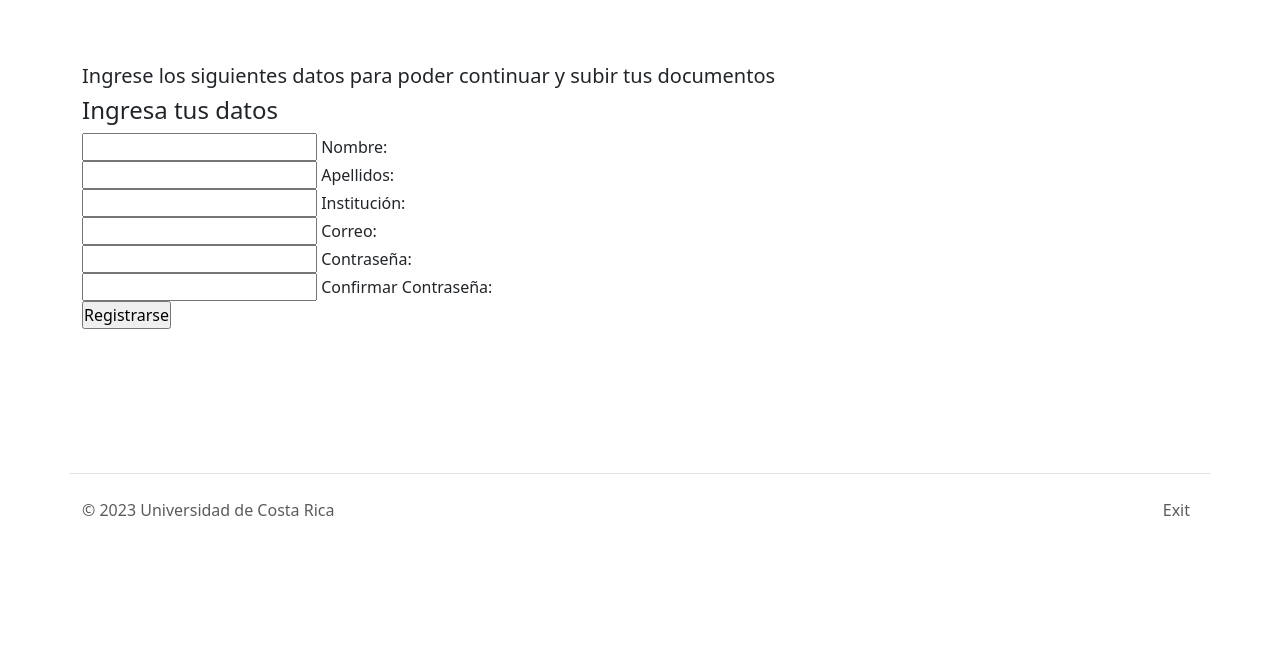
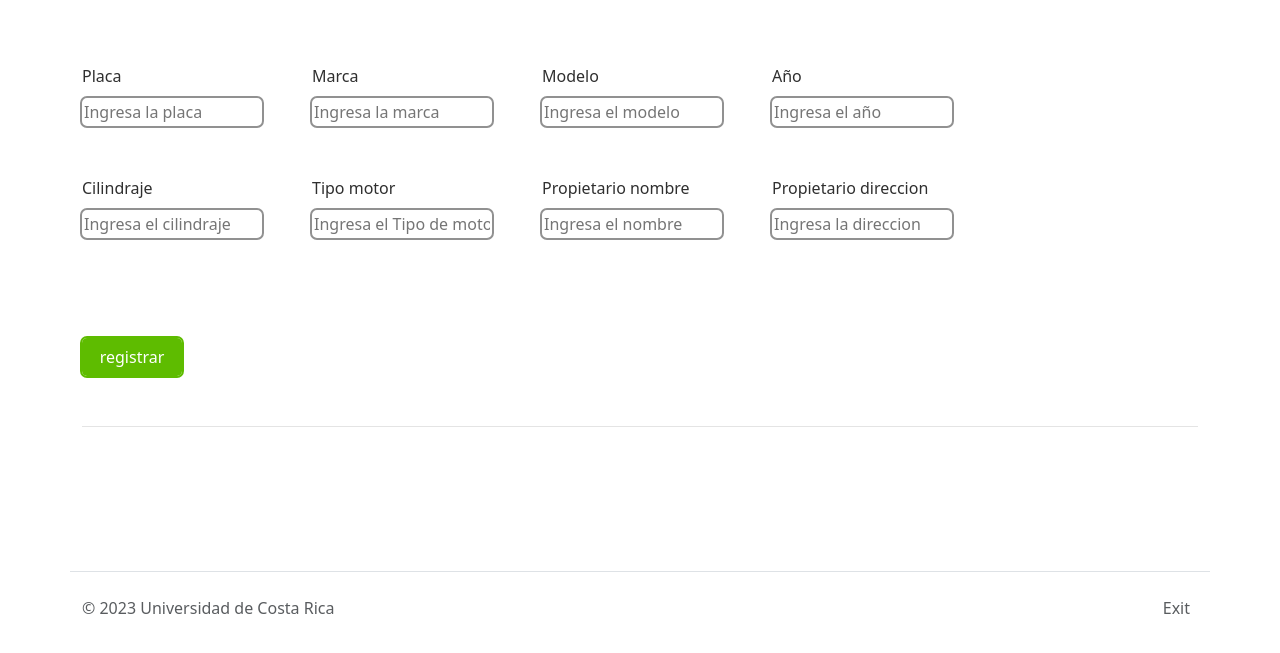
Before and after one commit to Alejandrovc6467/ProyectoBD, a PHP site: the page made by index.php in a window 1280 px wide. Shown: the part 56-709 px from the top of the page. Run offline with PHP 8.4, Linux system fonts and the light colour scheme; some libraries are stand-ins or nearby versions.

Commit message:
form listo

```diff
--- a/controller/IndexController.php
+++ b/controller/IndexController.php
@@ -23,7 +23,8 @@ class IndexController
     //inicio proyecto bd
 
 
-    public function InsertarMotocicleta()
+
+    public function no()
     {
         require 'model/userModel.php';
         $userModel = new userModel();
@@ -38,6 +39,31 @@ class IndexController
         $propietario_direccion = 'Calle Principal #235';
 
         $resultado = $userModel->InsertarMotocicleta($placa, $marca, $modelo, $anio, $cilindraje, $tipomotor, $propietario_nombre, $propietario_direccion);
+
+        header('Content-Type: application/json');
+        echo json_encode($resultado);
+        exit;
+    }
+
+
+    public function InsertarMotocicleta()
+    {
+        require 'model/userModel.php';
+        $userModel = new userModel();
+
+
+        $resultado = $userModel->InsertarMotocicleta(
+            $_POST['placa'],
+            $_POST['marca'],
+            $_POST['modelo'],
+            $_POST['anio'],
+            $_POST['cilindraje'],
+            $_POST['tipomotor'],
+            $_POST['propietario_nombre'],
+            $_POST['propietario_direccion']
+
+
+        );
 
         header('Content-Type: application/json');
         echo json_encode($resultado);
--- a/public/css/home.css
+++ b/public/css/home.css
@@ -1,3 +1,100 @@
 .home{
     margin: 120px 0;
 }
+
+
+
+
+/*nuevo del proyecto viejo*/
+
+.formulario{
+    width: 100%;
+    padding-bottom: 50px;
+    border-bottom: 1px solid rgb(228, 228, 228);
+}
+
+
+.componentesFormulario{
+
+    display: -ms-flexbox;
+    display: -webkit-flex;
+    display: flex;
+    -webkit-flex-direction: row;
+    -ms-flex-direction: row;
+    flex-direction: row;
+    -webkit-flex-wrap: wrap;
+    -ms-flex-wrap: wrap;
+    flex-wrap: wrap;
+    -webkit-justify-content: flex-start;
+    -ms-flex-pack: start;
+    justify-content: flex-start;
+    -webkit-align-content: flex-start;
+    -ms-flex-line-pack: start;
+    align-content: flex-start;
+    -webkit-align-items: flex-start;
+    -ms-flex-align: start;
+    align-items: flex-start;
+
+    margin-bottom: 25px;
+}
+
+.componentesFormulario label{
+    margin-bottom: 10px;
+    color: rgb(47, 47, 47);
+}
+
+
+
+
+
+
+form p {
+    margin-right: 50px;
+     margin-bottom: 50px;
+}
+
+
+
+input{
+    border-radius: 5px;
+    margin-top: 7px;
+    border-color: transparent;
+    outline: 2px solid #919191;
+    width: 180px;
+}
+
+input:hover{
+    box-shadow: 0 0 10px 0 rgba(53, 99, 144, 0.39), 0 0 10px 4px rgba(121, 121, 121, 0.455);
+}
+
+
+
+
+.botonRegistrar{
+    background-color: rgb(94, 188, 0);/**/
+    outline: 2px solid rgb(94, 188, 0);
+    color: rgb(255, 255, 255);
+    border-radius: 5px;
+    padding: 5px 10px 5px 10px;
+    border-color: transparent;
+    margin-top: 25px;
+    margin-right: 50px;
+    width: 100px;
+}
+
+
+
+@media all and (max-width:530px){
+
+    form{
+        flex-direction: column;
+    }
+
+    input{
+       margin-bottom: 10px;
+    }
+    form p {
+        margin-bottom: 20px;
+    }
+
+}
--- a/public/header.php
+++ b/public/header.php
@@ -13,7 +13,7 @@
 	<link rel="stylesheet" href="public/css/base.css?323"/>
 	<link rel="stylesheet" href="public/css/bienvenida.css?1"/>
 	<link rel="stylesheet" href="public/css/head.css?54">
-	<link rel="stylesheet" href="public/css/home.css?5">
+	<link rel="stylesheet" href="public/css/home.css?778">
 
 
 	<!--Fonts-->
--- a/view/home.php
+++ b/view/home.php
@@ -22,61 +22,67 @@ include('public/menu.php');
 <div class="home container"  data-aos="fade-right" data-aos-duration="1500">
 
 
-
-<div class="registrarse">
+  <div class="formulario">
 
 
-<h5>Ingrese los siguientes datos para poder continuar y subir tus documentos</h5>
+    <form id="registarMotocicleta">
 
-<div class="registrarse_form">
+      <div class="componentesFormulario">
 
-  <h4>Ingresa tus datos</h4>
+        <p>
+          <label>Placa</label><br>
+          <input type="text"  name="placa" id="placa" placeholder="Ingresa la placa"  autocomplete required >
+        </p>
 
-  <form id="registarMotocicleta">
+        <p>
+          <label>Marca</label><br>
+          <input type="text"  name="marca" id="marca" placeholder="Ingresa la marca"  autocomplete required >
+        </p>
 
-    <div class="txt_field_registrarse">
-      <input type="text" name="nombre" id="nombre">
-      <span></span>
-      <label>Nombre:</label>
-    </div>
+        <p>
+          <label>Modelo</label><br>
+          <input type="text"  name="modelo" id="modelo" placeholder="Ingresa el modelo"  autocomplete required >
+        </p>
 
-    <div class="txt_field_registrarse">
-      <input type="text" name="apellidos" id="apellidos">
-      <span></span>
-      <label>Apellidos:</label>
-    </div>
 
-    <div class="txt_field_registrarse">
-      <input type="text" name="institucion" id="institucion">
-      <span></span>
-      <label>Institución:</label>
-    </div>
+        <p>
+          <label>Año</label><br>
+          <input type="text"  name="anio" id="anio" placeholder="Ingresa el año"  autocomplete required >
+        </p>
 
-    <div class="txt_field_registrarse">
-      <input type="email" name="reply_to" id="reply_to">
-      <span></span>
-      <label>Correo:</label>
-    </div>
+        <p>
+          <label>Cilindraje</label><br>
+          <input type="text"  name="cilindraje" id="cilindraje" placeholder="Ingresa el cilindraje"  autocomplete required >
+        </p>
 
-    <div class="txt_field_registrarse">
-      <input type="password" id="password">
-      <span></span>
-      <label>Contraseña:</label>
-    </div>
+        <p>
+          <label>Tipo motor</label><br>
+          <input type="text"  name="tipomotor" id="tipomotor" placeholder="Ingresa el Tipo de motor"  autocomplete required >
+        </p>
 
-    <div class="txt_field_registrarse">
-      <input name="password" id="confirm_password" type="password">
-      <span></span>
-      <label>Confirmar Contraseña:</label>
-    </div>
+        <p>
+          <label>Propietario nombre</label><br>
+          <input type="text"  name="propietario_nombre" id="propietario_nombre" placeholder="Ingresa el nombre"  autocomplete required >
+        </p>
 
-    <input type="submit" value="Registrarse" id="button">
+        <p>
+          <label>Propietario direccion</label><br>
+          <input type="text"  name="propietario_direccion" id="propietario_direccion" placeholder="Ingresa la direccion"  autocomplete required >
+        </p>
 
-  </form>
+      </div>
 
-</div>
 
-</div>
+      <div class="botonesFormulario">
+        <input type="submit" value="registrar" id="buttonregistrar" class="botonRegistrar">
+      </div>
+
+
+    </form>
+
+
+
+  </div>
 
 
 
@@ -94,20 +100,26 @@ include('public/menu.php');
 
 
 <script>
-  const btn = document.getElementById('button');
 
   document.getElementById('registarMotocicleta')
     .addEventListener('submit', function(event) {
       event.preventDefault();
 
-      //aqui debo  de quitar este de la contrasenia y verificar que solo se escriban numeros en el input de la placa
-      if ($('#password').val() === $('#confirm_password').val()) {
+
+      //verifico que en el input placa solo se ingresen numeros
+      if (/^\d*$/.test($('#placa').val())) {
+
+        console.log("si es un numero");
+
         var form_data = {
-          email: $('#reply_to').val(),
-          password: $('#password').val(),
-          nombre: $('#nombre').val(),
-          apellidos: $('#apellidos').val(),
-          institucion: $('#institucion').val(),
+          placa: $('#placa').val(),
+          marca: $('#marca').val(),
+          modelo: $('#modelo').val(),
+          anio: $('#anio').val(),
+          cilindraje: $('#cilindraje').val(),
+          tipomotor: $('#tipomotor').val(),
+          propietario_nombre: $('#propietario_nombre').val(),
+          propietario_direccion: $('#propietario_direccion').val(),
 
         };
 
@@ -124,34 +136,29 @@ include('public/menu.php');
             console.log(response);
 
 
-            /*
-            if (response[0].resultado !== "0") {
-              Swal.fire({
-                icon: 'success',
-                title: 'Se registro con exito, verifique su correo para activar la cuenta'
-              })
 
-              btn.value = 'Sending...';
-
-              const serviceID = 'default_service';
-              const templateID = 'template_2sapvvh';
-
-              emailjs.sendForm(serviceID, templateID, document.getElementById('signin-form'))
-                .then(() => {
-                  btn.value = 'Send Email';
-                  alert('Sent!');
-                }, (err) => {
-                  btn.value = 'Send Email';
-                  alert(JSON.stringify(err));
-                });
-            } else {
+            if (response[0].Mensaje  === 'Placa ya registrada') {
               Swal.fire({
                 icon: 'error',
                 title: 'Oops...',
-                text: 'Ocurrio un error'
+                title: 'Placa ya registrada'
+                color:'#f2f2f2',
+                confirmButtonColor: '#5A7099',
+              })
+
+
+            } else if(response[0].Mensaje  === 'Motocicleta registrada exitosamente') {
+              Swal.fire({
+                icon: 'success',
+                title: '¡Genial!',
+                text: 'Motocicleta registrada exitosamente'
+                color:'#f2f2f2',
+                confirmButtonColor: '#5A7099',
               })
             }
-            */
+
+
+
           },
           error: function(xhr, status, error) {
             console.log(error, xhr, status)
@@ -161,7 +168,7 @@ include('public/menu.php');
         Swal.fire({
           icon: 'error',
           title: 'Oops...',
-          text: 'Las contraseñas no coinciden'
+          text: 'Debes ingresar un valor numérico en la placa'
         })
       }
     });
```
Also changed, not shown: script/SQLQuery_1.sql (+4 -4 lines).
